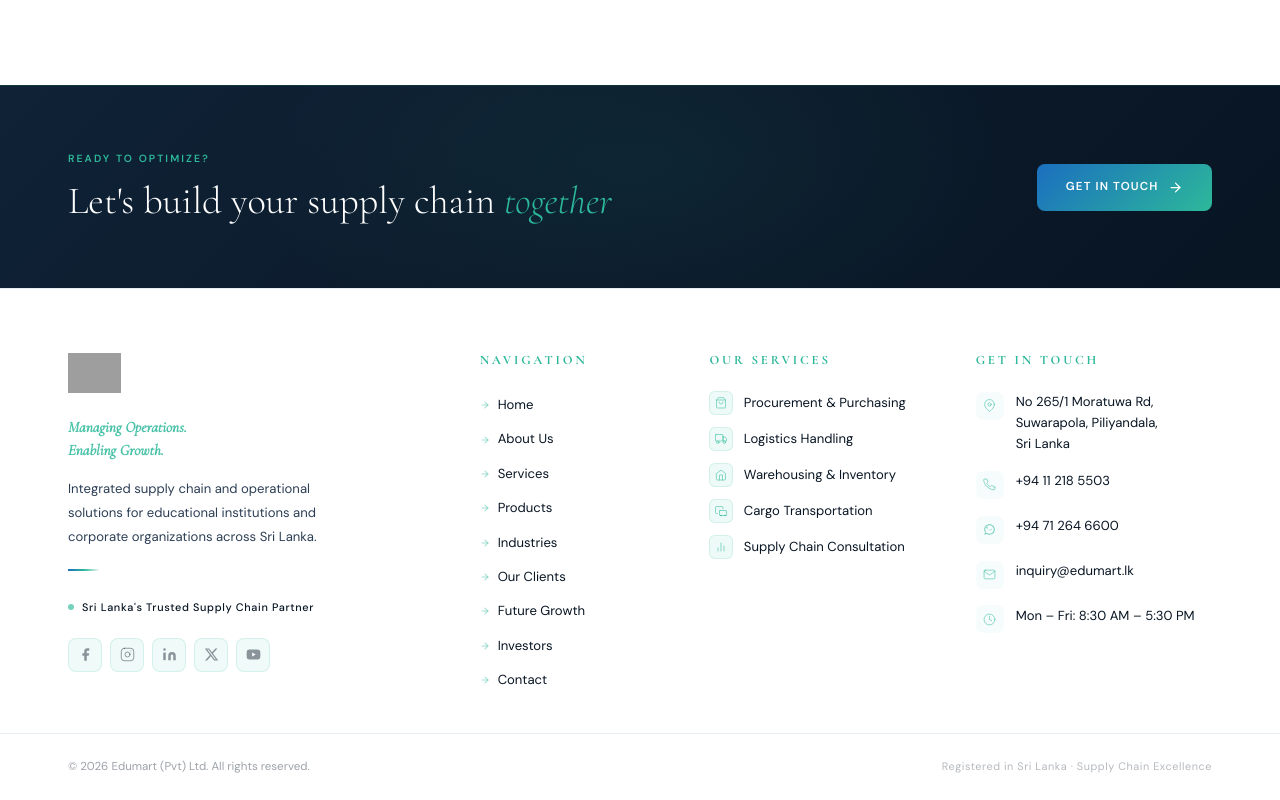
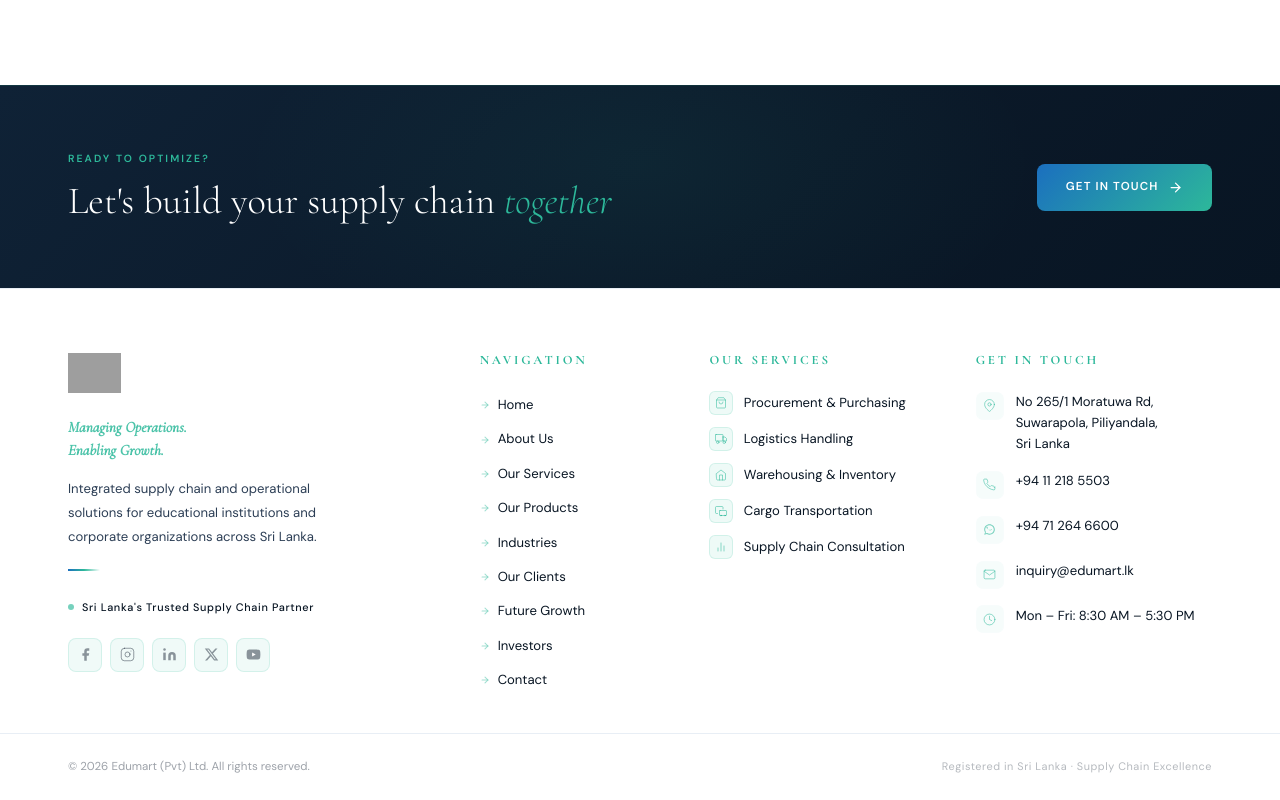
Before and after one commit to CCBE-GIT/edumart, a Vue app: page / in a window 1280 px wide. Shown: the part 4698-5498 px from the top of the page. Built offline with nearby package versions, Linux system fonts and the light colour scheme; grey boxes are pictures that could not be loaded; a web font is replaced by a local one.

Commit message:
Update AppFooter
Update Footer

```diff
--- a/src/components/layout/AppFooter.vue
+++ b/src/components/layout/AppFooter.vue
@@ -162,8 +162,8 @@ export default {
       quickLinks: [
         { label: 'Home',          path: '/' },
         { label: 'About Us',      path: '/about' },
-        { label: 'Services',      path: '/services' },
-        { label: 'Products',      path: '/products' },
+        { label: 'Our Services',  path: '/services' },
+        { label: 'Our Products',  path: '/products' },
         { label: 'Industries',    path: '/industries' },
         { label: 'Our Clients',   path: '/clients' },
         { label: 'Future Growth', path: '/expansion' },
```
